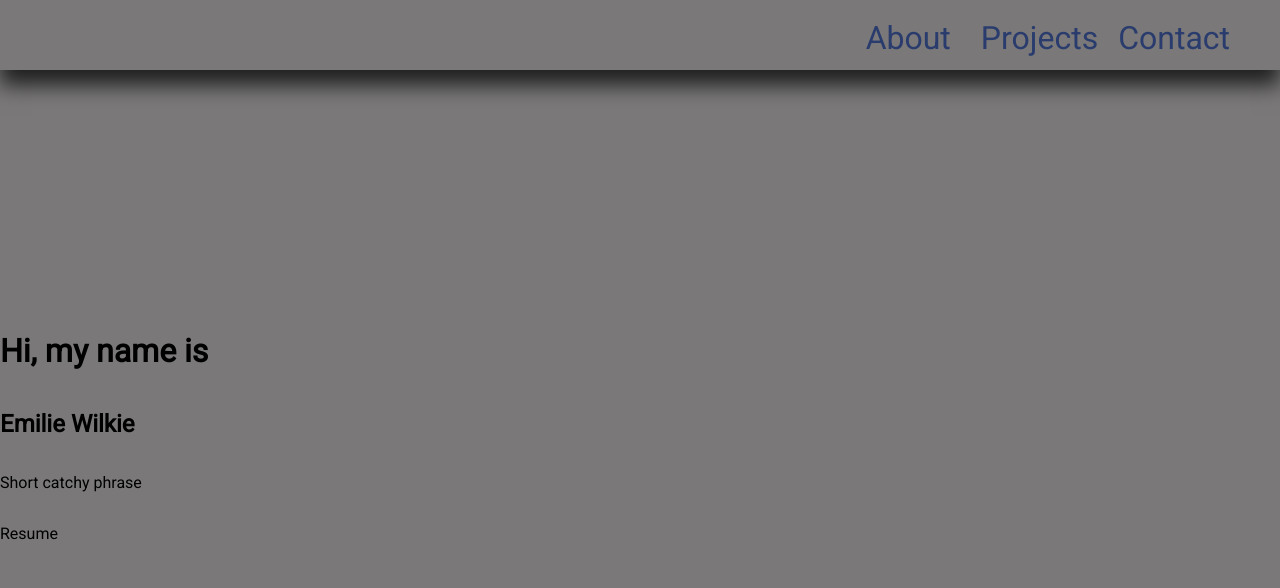
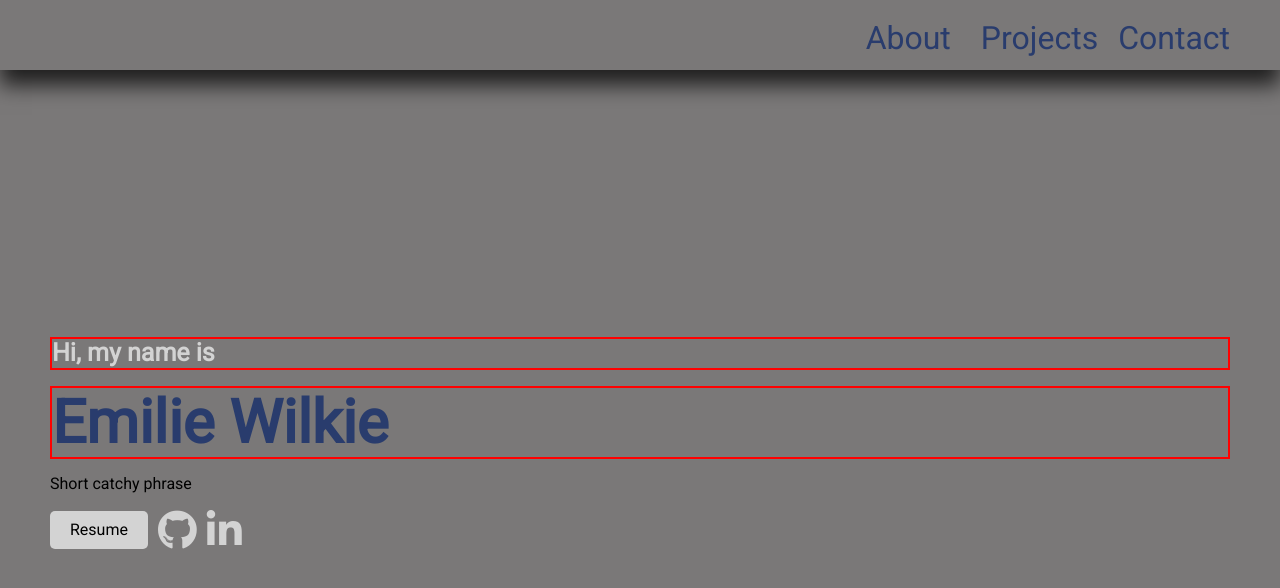
Before and after one commit to ewilkie/Portfolio, a plain HTML site: page index.html in a window 1280 px wide. Drawn offline with Linux system fonts and the light colour scheme.

Commit message:
added icons

```diff
--- a/css/main.css
+++ b/css/main.css
@@ -6,6 +6,19 @@ html, body {
     height: 100%;
     font-family: 'Roboto', sans-serif;
     overflow-x: hidden; /* prevenyt scroll in mobile site */
+}
+
+h1 {
+    font-size: 25px !important;
+    border: 2px solid red;
+    color: lightgray;
+}
+
+h2 {
+    font-size: 60px;
+    color:#293C6D;
+    border: 2px solid red;
+    margin: 0;
 }
 
 header {
@@ -24,7 +37,6 @@ header {
 }
 
 .menu-container {
-
     display: flex;
     align-items: center;
     margin-right: 30px;
@@ -125,7 +137,7 @@ nav a {
     /* border: 2px solid black; */
 }
 
-/* need to fix the styling for hover*/
+/* need to fix the styling for hover
 .menu-link:hover,
 .menu-link:focus {
   background-color: #eee;
@@ -152,7 +164,7 @@ nav a {
   border-top: 1px solid transparent;
   background-color: unset;
 }
-
+*/
 
 
 
@@ -196,10 +208,12 @@ nav a {
     }
 }
 
+/* Main content */
 
-.section {
-    height: 100vh; /* Make the section height equal to the full viewport height */
-
+section {
+    /* height: 100vh; /* Make the section height equal to the full viewport height */
+    min-height: 100vh;
+    margin: 0 50px;
   }
 
 
@@ -222,12 +236,35 @@ nav a {
     display: flex;
     flex-direction: column;
     justify-content: center;
+}
+
+.main-hero-icons {
+    display: flex;
+    flex-direction: row;
+    align-items: center;
+}
+
+.resume {
+    cursor: pointer;
+    background-color: lightgray;
+    padding: 10px 20px;
+    border-radius: 5px;
+}
+
+.fab {
+    color: lightgray;
+    font-size: 40px;
+    margin-left: 10px;
+    cursor: pointer;
+  }
 
 
-}
 
+
+
+/*
 .about {
-    /* min-height: calc(100vh - 70px); */
+    /* min-height: calc(100vh - 70px);
     min-height: 100vh
 
 }
@@ -239,6 +276,7 @@ nav a {
 .contact {
     min-height: 100vh
 }
+*/
 
 footer {
     margin: 0 auto;
--- a/index.html
+++ b/index.html
@@ -6,9 +6,12 @@
         <title>Emilie Wilkie</title>
         <meta name="description" content="">
         <meta name="viewport" content="width=device-width, initial-scale=1">
+        <link rel="stylesheet" href="https://use.fontawesome.com/releases/v6.2.1/css/all.css">
         <link href="https://fonts.googleapis.com/css2?family=Roboto&display=swap" rel="stylesheet">
         <link rel="stylesheet" href="/css/main.css">
         <link rel="stylesheet" href="/css/normalize.css">
+        <link rel="stylesheet" href="https://use.fontawesome.com/releases/v5.14.0/css/all.css">
+
     </head>
     <body>
         <header>
@@ -32,7 +35,11 @@
             <h1>Hi, my name is</h1>
             <h2>Emilie Wilkie</h2>
             <p> Short catchy phrase</p>
-            <div><p> Resume </p></div>
+            <div class="main-hero-icons">
+              <div class="resume">Resume</div>
+              <i class="fab fa-github"></i>
+              <i class="fab fa-linkedin-in"></i>
+            </div>
           </section>
           <section class="about" id="about">
             <h3> About Me</h3>
--- a/js/index.js
+++ b/js/index.js
@@ -47,3 +47,5 @@ document.querySelectorAll('a[href^="#"]').forEach(anchor => {
         });
     });
 });
+
+// add event click for resume
```
